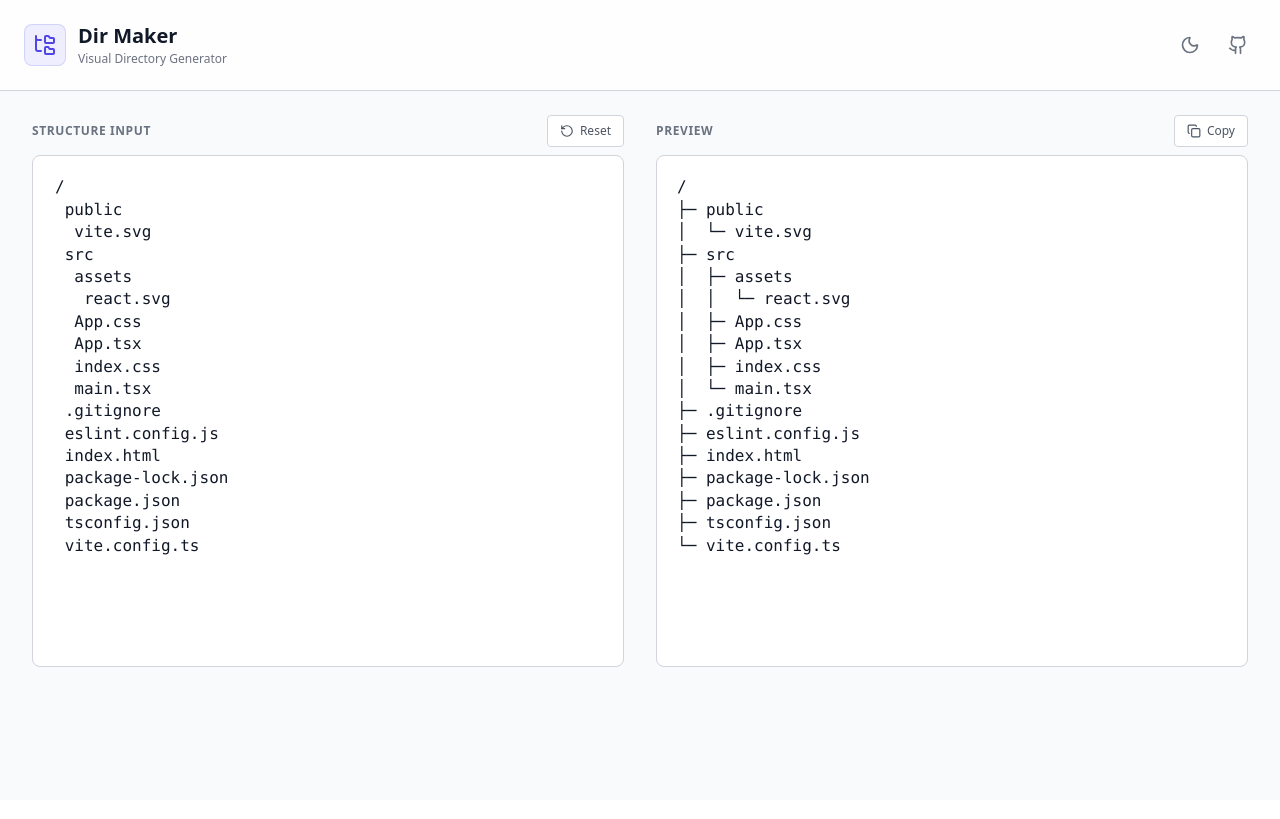
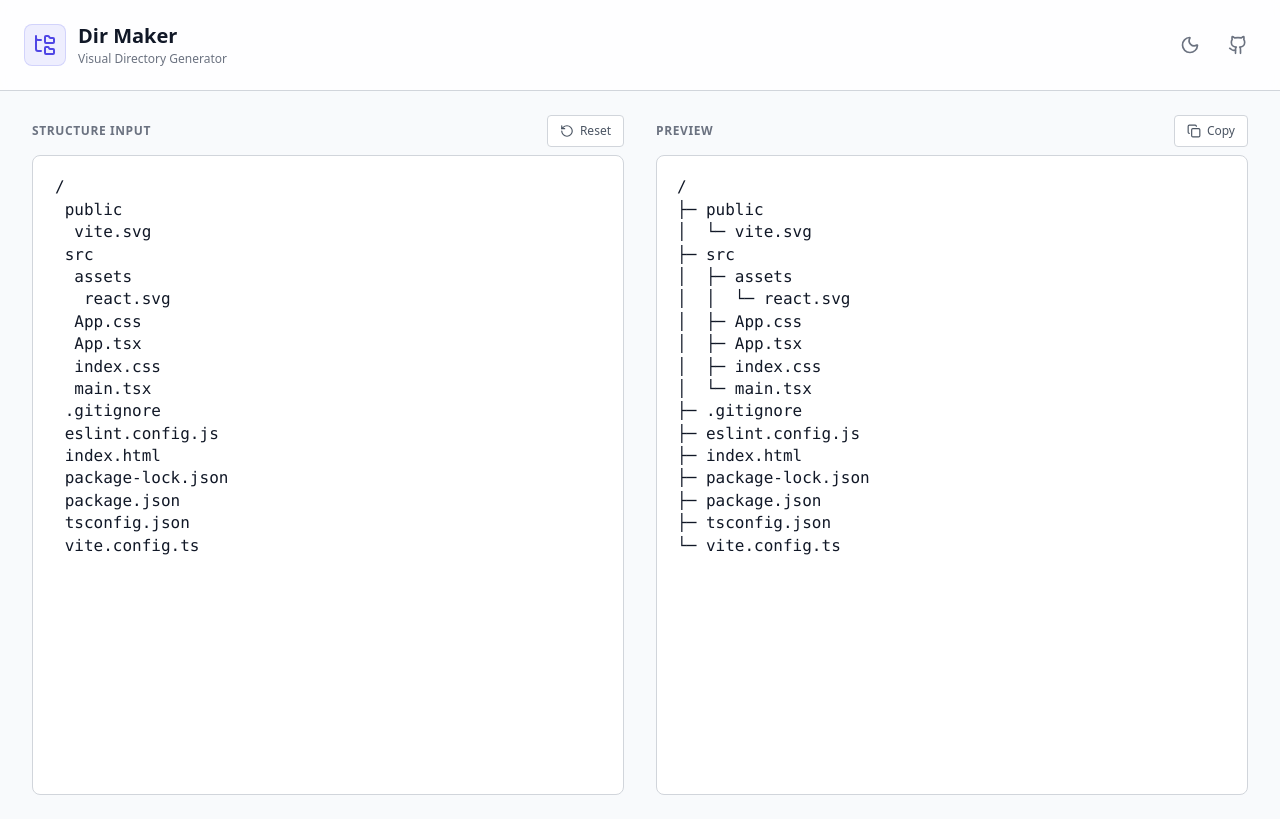
Before and after one commit to kondo0602/dir-maker, a React (Vite) app: page / in a window 1280 px wide. Built offline with nearby package versions, Linux system fonts and the light colour scheme.

Commit message:
feature: テキストエリアが上寄りに表示されているのダサいので、中央配置に変更

```diff
--- a/src/App.module.css
+++ b/src/App.module.css
@@ -7,6 +7,8 @@
 }
 
 .main {
+  display: grid;
+  align-content: center;
   width: min(100%, 1280px);
   margin-inline: auto;
   padding-block: var(--spacing-lg);
--- a/src/components/code-mirror-editor/code-mirror-editor.module.css
+++ b/src/components/code-mirror-editor/code-mirror-editor.module.css
@@ -2,7 +2,7 @@
 .textarea {
   grid-column-start: 1;
   grid-row-start: 2;
-  height: 32rem;
+  height: 40rem;
   padding: var(--spacing-md);
   color: var(--text-color-primary);
   background-color: var(--background-surface);
@@ -13,6 +13,6 @@
 
 @media (width < 768px) {
   .textarea {
-    height: 20rem;
+    height: 28rem;
   }
 }
--- a/src/components/formatted-text-display-area/formatted-text-display-area.module.css
+++ b/src/components/formatted-text-display-area/formatted-text-display-area.module.css
@@ -43,7 +43,7 @@
 }
 
 .formattedTextarea {
-  height: 32rem;
+  height: 40rem;
   padding: calc(var(--spacing-md) + 4px);
   color: var(--text-color-primary);
   background-color: var(--background-surface);
@@ -60,6 +60,6 @@
 
 @media (width < 768px) {
   .formattedTextarea {
-    height: 20rem;
+    height: 28rem;
   }
 }
```
